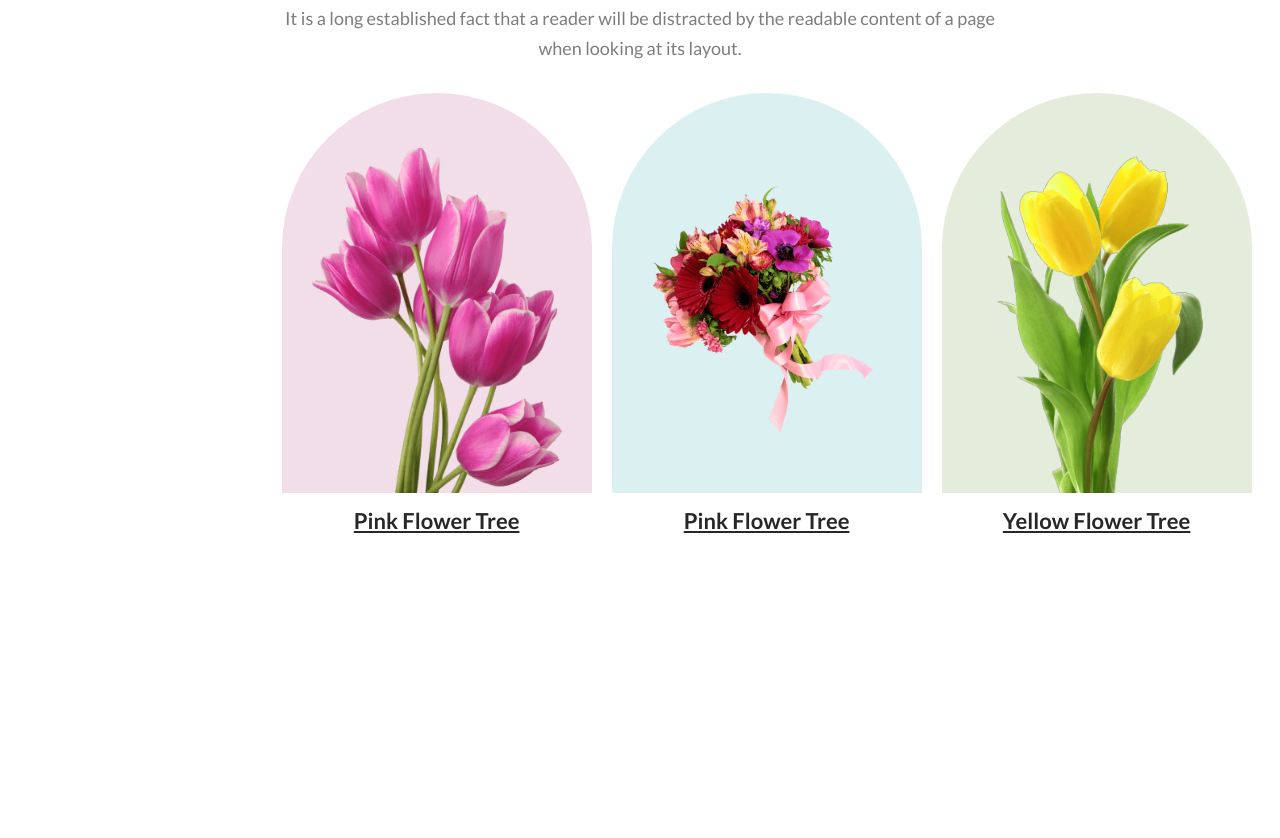
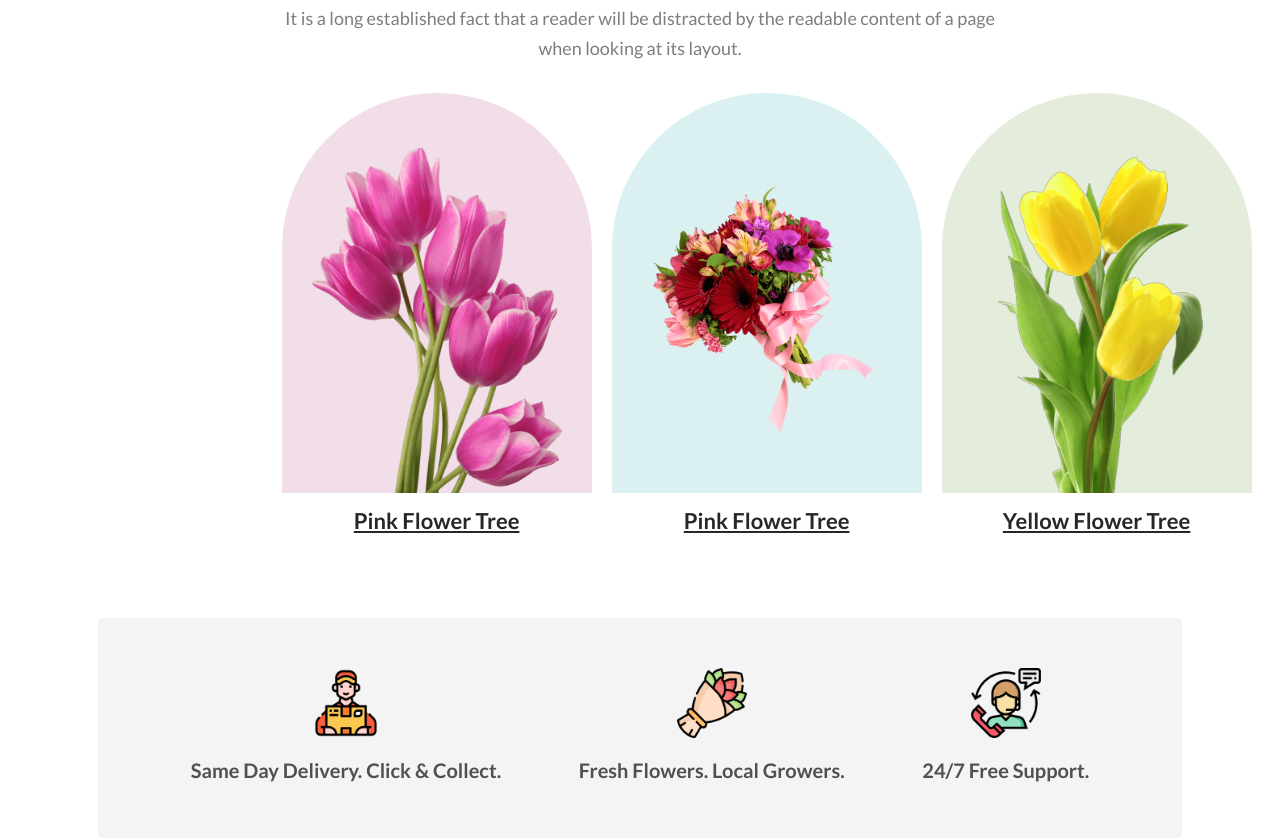
Before and after one commit to rahathossenantor/flower-shop, a plain HTML site: page index.html in a window 1280 px wide. Shown: the part 642-1480 px from the top of the page. Before the commit the page ends 1180 px from the top, so only its background shows below. Drawn offline with Linux system fonts and the light colour scheme.

Commit message:
offer section completed

```diff
--- a/index.html
+++ b/index.html
@@ -51,6 +51,23 @@
             </div>
         </section>
 
+        <!-- offer section -->
+        <section id="offer">
+            <div class="offer-content">
+                <div class="offer center">
+                    <img src="./images/Group57.png" alt="icon">
+                    <h3>Same Day Delivery. Click & Collect.</h3>
+                </div>
+                <div class="offer center">
+                    <img src="./images/Group58.png" alt="icon">
+                    <h3>Fresh Flowers. Local Growers.</h3>
+                </div>
+                <div class="offer center">
+                    <img src="./images/Group59.png" alt="icon">
+                    <h3>24/7 Free Support.</h3>
+                </div>
+            </div>
+        </section>
     </main>
     <footer></footer>
 </body>
--- a/style.css
+++ b/style.css
@@ -9,7 +9,8 @@
 
 /* common shared styles */
 #banner,
-#feature {
+#feature,
+#offer {
     width: 80%;
     margin: 0 auto;
 }
@@ -131,3 +132,31 @@ header {
 .flower-three {
     background-color: #E4ECDC;
 }
+
+/* offer section styles */
+#offer {
+    padding: 50px 30px;
+    background-color: #F4F4F4;
+    margin-top: 80px;
+    border-radius: 5px;
+}
+
+.offer-content {
+    display: flex;
+    align-items: center;
+    justify-content: space-evenly;
+    gap: 15px;
+}
+
+.offer-content img {
+    display: inline-block;
+    width: 70px;
+}
+
+.offer-content h3 {
+    color: rgba(39, 39, 39, 0.80);
+    font-size: 20px;
+    font-weight: 600;
+    line-height: 35px;
+    margin-top: 12px;
+}
```
